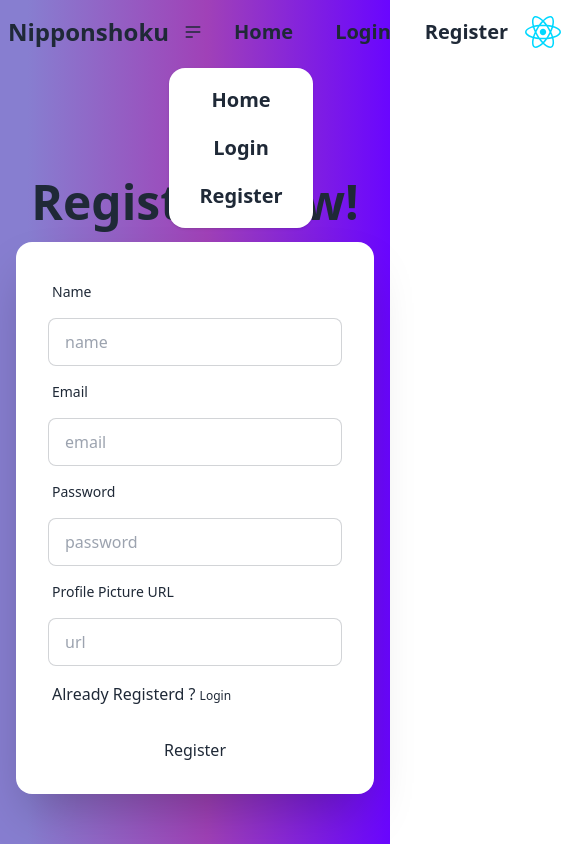
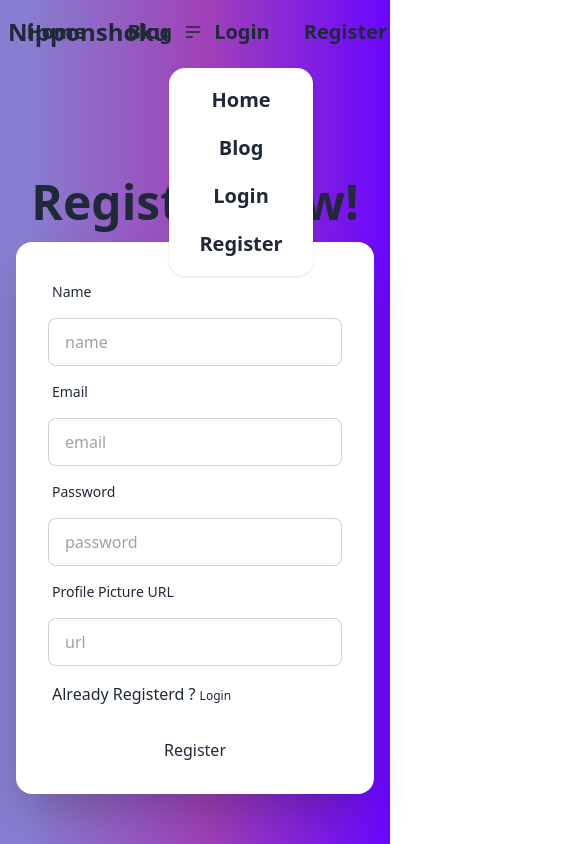
Before and after one commit to thamidtuhin74/chef-recipe-hunter, a React (Vite) app: page /register in a window 390 px wide. Both pictures are taken after a click on the label 193 px from the left and 32 px from the top of the page. Shown: the top 844 px of the page, 573 px wide, since content can reach past the window. Built offline with nearby package versions, Linux system fonts and the light colour scheme; no server answers.

Commit message:
Blog Page Added

```diff
--- a/src/Components/Footer/Footer.jsx
+++ b/src/Components/Footer/Footer.jsx
@@ -9,13 +9,10 @@ const Footer = () => {
                 <Link to={'/'} className="link link-hover">Home</Link>
                 <Link to={"/login"} className="link link-hover">Login</Link>
                 <Link to={'/register'} className="link link-hover">Register</Link>
-                <Link to={'/'} className="link link-hover">Press kit</Link>
+                <Link className="link link-hover" to={'/blog'}>Blog</Link>
             </div>
                 <div>
-                    <svg width="50" height="50" viewBox="0 0 24 24" xmlns="http://www.w3.org/2000/svg" fillRule="evenodd" clipRule="evenodd" className="inline-block fill-current"><path d="M22.672 15.226l-2.432.811.841 2.515c.33 1.019-.209 2.127-1.23 2.456-1.15.325-2.148-.321-2.463-1.226l-.84-2.518-5.013 1.677.84 2.517c.391 1.203-.434 2.542-1.831 2.542-.88 0-1.601-.564-1.86-1.314l-.842-2.516-2.431.809c-1.135.328-2.145-.317-2.463-1.229-.329-1.018.211-2.127 1.231-2.456l2.432-.809-1.621-4.823-2.432.808c-1.355.384-2.558-.59-2.558-1.839 0-.817.509-1.582 1.327-1.846l2.433-.809-.842-2.515c-.33-1.02.211-2.129 1.232-2.458 1.02-.329 2.13.209 2.461 1.229l.842 2.515 5.011-1.677-.839-2.517c-.403-1.238.484-2.553 1.843-2.553.819 0 1.585.509 1.85 1.326l.841 2.517 2.431-.81c1.02-.33 2.131.211 2.461 1.229.332 1.018-.21 2.126-1.23 2.456l-2.433.809 1.622 4.823 2.433-.809c1.242-.401 2.557.484 2.557 1.838 0 .819-.51 1.583-1.328 1.847m-8.992-6.428l-5.01 1.675 1.619 4.828 5.011-1.674-1.62-4.829z"></path></svg>
-                    <p className="font-bold">
-                    ACME Industries Ltd. <br/>Providing reliable tech since 1992
-                    </p>
+
                     <p>Copyright © 2023 - All right reserved</p>
                 </div>
                 <div>
--- a/src/Components/Header/Header.css
+++ b/src/Components/Header/Header.css
@@ -1,7 +1,10 @@
 
 @media only screen and (max-device-width: 640px) {
     /* STYLES HERE */
-    .navbar-center-mobile, .big-s-signout{
+    .navbar-end-mobile, .big-s-signout{
         display: none;
     }
+    .navbar-end ul{
+        right: 10px;
+    }
 }
--- a/src/Components/Header/Header.jsx
+++ b/src/Components/Header/Header.jsx
@@ -29,13 +29,14 @@ const Header = () => {
                 <div className="navbar-start">
                     <a className="text-2xl font-extrabold" >Nipponshoku</a>
                 </div>
-                <div className="navbar-center sm:hidden">
+                <div className="navbar-end sm:hidden">
                     <div className="dropdown">
                     <label tabIndex={0} className="btn btn-ghost btn-circle">
                         <svg xmlns="http://www.w3.org/2000/svg" className="h-5 w-5" fill="none" viewBox="0 0 24 24" stroke="currentColor"><path strokeLinecap="round" strokeLinejoin="round" strokeWidth="2" d="M4 6h16M4 12h16M4 18h7" /></svg>
                     </label>
-                    <ul tabIndex={0} className="menu menu-compact dropdown-content mt-3 p-2 shadow bg-base-100 rounded-box w-36">
+                    <ul tabIndex={0} className="menu menu-compact dropdown-content mt-3 p-2 shadow bg-base-100 rounded-box w-36 ">
                         <Link className="btn btn-ghost normal-case text-xl" to={'/'}>Home</Link>
+                        <Link className="btn btn-ghost normal-case text-xl" to={'/blog'}>Blog</Link>
                         {user?
 
                             <Link onClick={logoutHandler} className="btn btn-ghost normal-case text-xl" to={'/'}>Sign Out</Link>
@@ -50,10 +51,12 @@ const Header = () => {
                     </ul>
                     </div>
                 </div>
-                <div className="navbar-center-mobile">
+                <div className=" navbar-end navbar-end-mobile">
 
                     <div className='flex flex-row space-x-2'>
                         <Link className="btn btn-ghost normal-case text-xl" to={'/'}>Home</Link>
+                        <Link className="btn btn-ghost normal-case text-xl" to={'/blog'}>Blog</Link>
+
 
                         {user?
 
@@ -66,15 +69,12 @@ const Header = () => {
                             </div>
                         }
                     </div>
-                </div>
-                <div className="navbar-end">
                     {user?
                         <div className="userinfo flex items-center justify-center">
 
                             {
                                 show&&<p className='userEmail rounded-lg font-bold mr-3'>{user?.displayName}</p>
                             }
-                            {/* <p className='userEmail rounded-lg font-bold mr-3'>{user?.displayName}</p> */}
                             <div onMouseOver={()=>setShow(true)} onMouseOut={()=>setShow(false)} className="userImg border-none w-12 h-12">
                                 <img className='rounded-full' src={user.photoURL} alt="" />
                             </div>
@@ -87,6 +87,24 @@ const Header = () => {
 
                     }
                 </div>
+                {/* <div className="navbar-end">
+                    {user?
+                        <div className="userinfo flex items-center justify-center">
+
+                            {
+                                show&&<p className='userEmail rounded-lg font-bold mr-3'>{user?.displayName}</p>
+                            }
+                            <div onMouseOver={()=>setShow(true)} onMouseOut={()=>setShow(false)} className="userImg border-none w-12 h-12">
+                                <img className='rounded-full' src={user.photoURL} alt="" />
+                            </div>
+                        </div>
+                        :
+                        <button className="border-none w-12 h-12 rounded-full">
+                                <img src={profileImg} alt="" />
+                        </button>
+
+                    }
+                </div> */}
                 </div>
         </div>
     );
--- /dev/null
+++ b/src/Pages/Blog/Blog.jsx
@@ -0,0 +1,11 @@
+import React from 'react';
+
+const Blog = () => {
+    return (
+        <div>
+            This is Blog
+        </div>
+    );
+};
+
+export default Blog;
```
Also changed, not shown: src/Routers/Routes.jsx (+10 -1 lines).
